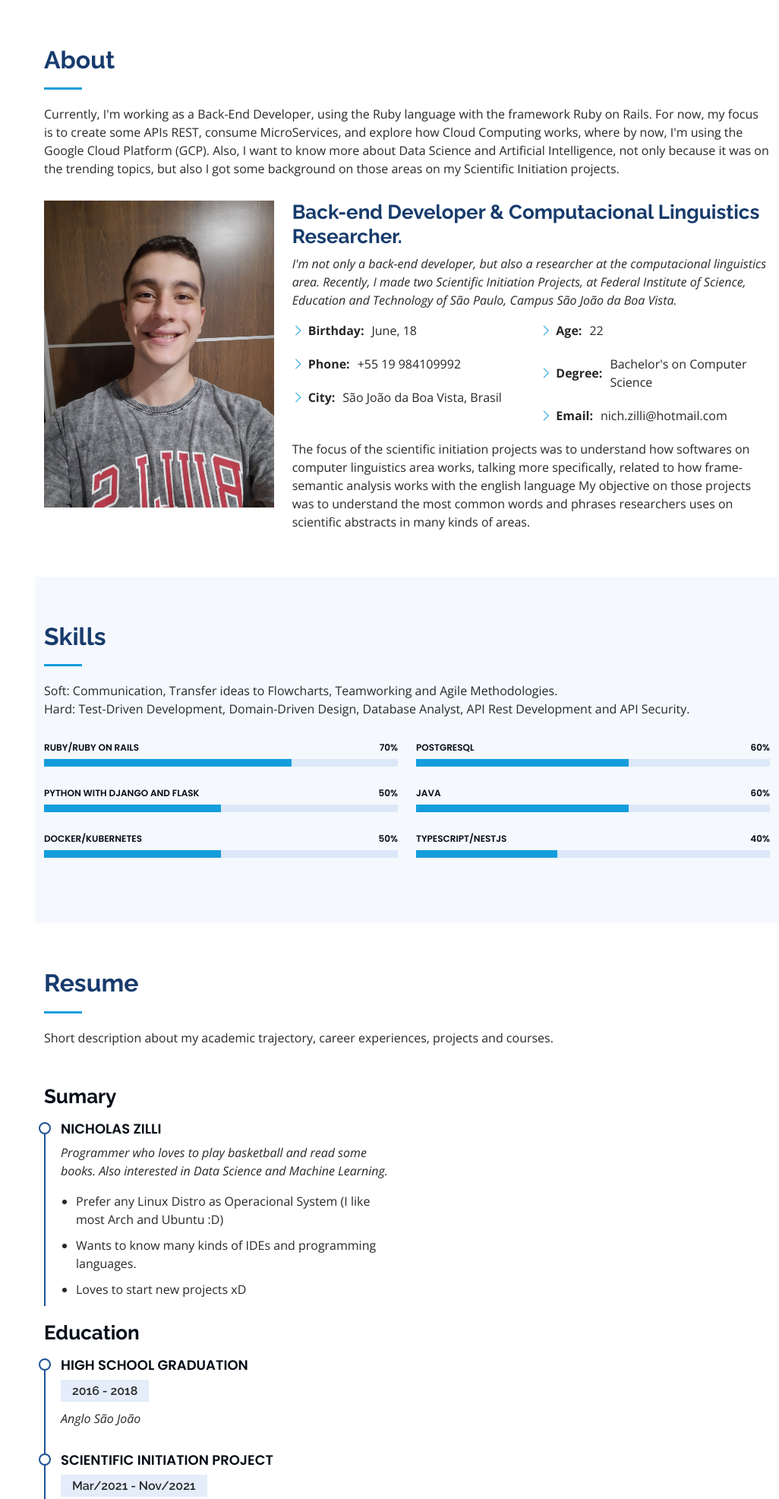
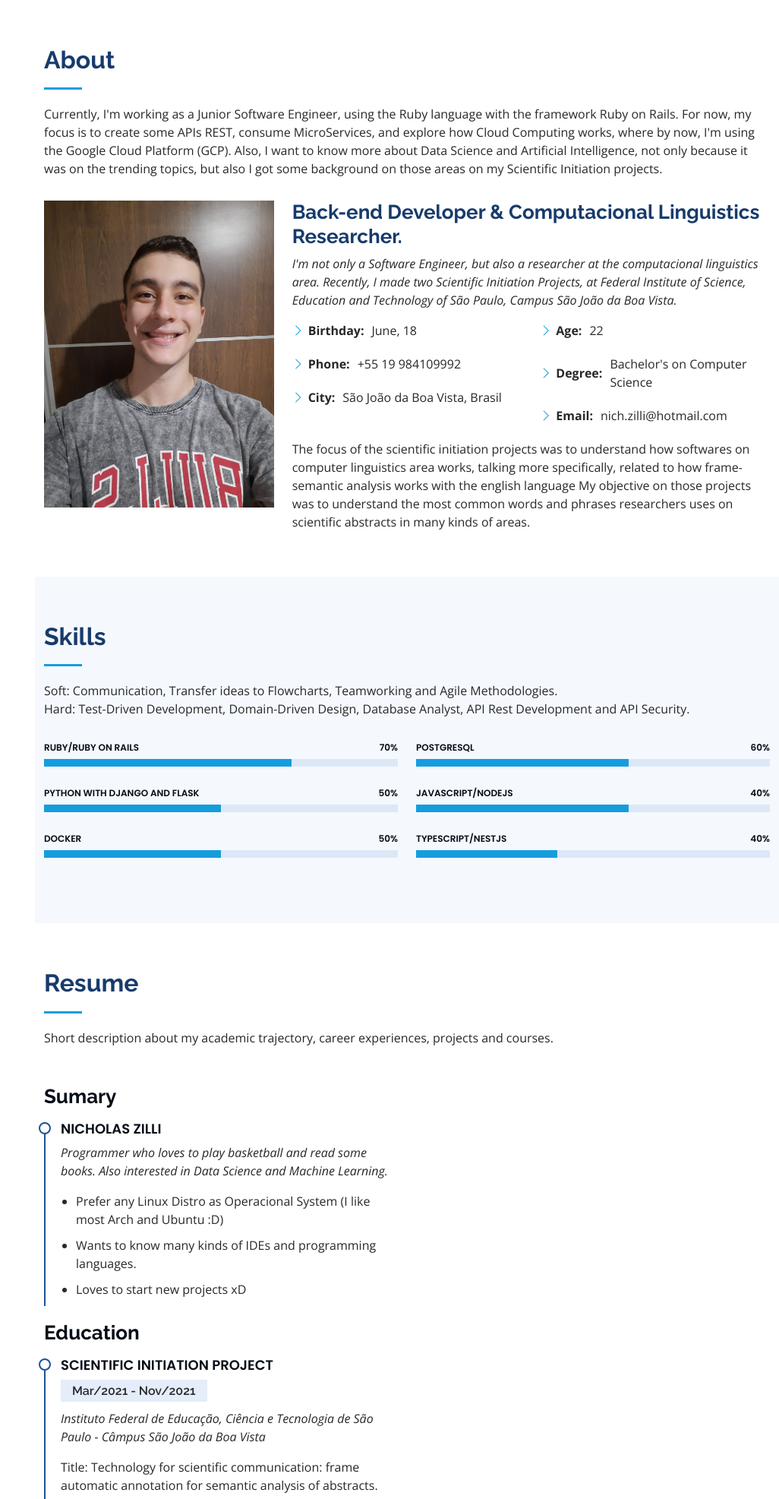
Before and after one commit to NichZilli/NichZilli.github.io, a plain HTML site: page index.html in a window 1280 px wide. Shown: the part 800-2773 px from the top of the page at 76% size, without its empty margins (254-1280 px from the left). Drawn offline with nearby package versions, Linux system fonts and the light colour scheme.

Commit message:
Update index.html

```diff
--- a/index.html
+++ b/index.html
@@ -86,7 +86,7 @@
 
         <div class="section-title">
           <h2>About</h2>
-          <p>Currently, I'm working as a Back-End Developer, using the Ruby language with the framework Ruby on Rails.
+          <p>Currently, I'm working as a Junior Software Engineer, using the Ruby language with the framework Ruby on Rails.
           For now, my focus is to create some APIs REST, consume MicroServices, and explore how Cloud Computing works, where
           by now, I'm using the Google Cloud Platform (GCP). Also, I want to know more about Data Science and Artificial
           Intelligence, not only because it was on the trending topics, but also I got some background on those areas on my
@@ -100,7 +100,7 @@
           <div class="col-lg-8 pt-4 pt-lg-0 content" data-aos="fade-left">
             <h3>Back-end Developer &amp; Computacional Linguistics Researcher.</h3>
             <p class="fst-italic">
-              I'm not only a back-end developer, but also a researcher at the computacional linguistics area.
+              I'm not only a Software Engineer, but also a researcher at the computacional linguistics area.
               Recently, I made two Scientific Initiation Projects, at Federal Institute of Science, Education and Technology
               of São Paulo, Campus São João da Boa Vista.
             </p>
@@ -161,7 +161,7 @@
             </div>
 
             <div class="progress">
-              <span class="skill">Docker/Kubernetes<i class="val">50%</i></span>
+              <span class="skill">Docker<i class="val">50%</i></span>
               <div class="progress-bar-wrap">
                 <div class="progress-bar" role="progressbar" aria-valuenow="50" aria-valuemin="0" aria-valuemax="100"></div>
               </div>
@@ -179,7 +179,7 @@
             </div>
 
             <div class="progress">
-              <span class="skill">Java<i class="val">60%</i></span>
+              <span class="skill">JavaScript/NodeJS<i class="val">40%</i></span>
               <div class="progress-bar-wrap">
                 <div class="progress-bar" role="progressbar" aria-valuenow="60" aria-valuemin="0" aria-valuemax="100"></div>
               </div>
@@ -220,11 +220,6 @@
               </ul>
             </div>
             <h3 class="resume-title">Education</h3>
-            <div class="resume-item">
-              <h4>High School Graduation</h4>
-              <h5>2016 - 2018</h5>
-              <p><em>Anglo São João</em></p>
-            </div>
             <div class="resume-item">
               <h4>Scientific Initiation Project</h4>
               <h5>Mar/2021 - Nov/2021</h5>
@@ -279,8 +274,8 @@
               </ul>
             </div>
             <div class="resume-item">
-              <h4>Software Development Assistant</h4>
-              <h5>Dec/2022 - Jun/2023</h5>
+              <h4>Junior Software Engineer</h4>
+              <h5>Dec/2022 - Present</h5>
               <p><em>Energy Source, São João da Boa Vista - Brasil</em></p>
               <ul>
                 <li>Back-end Development of APIs REST using the Ruby language with Ruby on Rails framework.</li>
@@ -292,14 +287,8 @@
                 <li>Code control and projects maintenance with Git/GitHub.</li>
                 <li>Use of Scrumban as Agile Methodology for the projects with Trello.</li>
                 <li>Publish and support of back-end projects using the Pipeline CI/CD development with GitHub and Heroku.</li>
-                <li>Application of Cloud Computing through Google Cloud Platform, for file storage, messaging and consume of Google Maps API.</li>
+                <li>Application of Cloud Computing through Google Cloud Platform, for file storage, messaging queue and Google Maps API.</li>
               </ul>
-            </div>
-            <div class="resume-item">
-              <h4>Junior Software Developer</h4>
-              <h5>Jul/2023 - Present</h5>
-              <p><em>Energy Source, São João da Boa Vista - Brasil</em></p>
-              <p>By now, doing the same things related before, but with plus of discovering Machine Learning Area.</p>
             </div>
           </div>
           <div class="col-lg-6" data-aos="fade-up" data-aos-delay="100">
```
